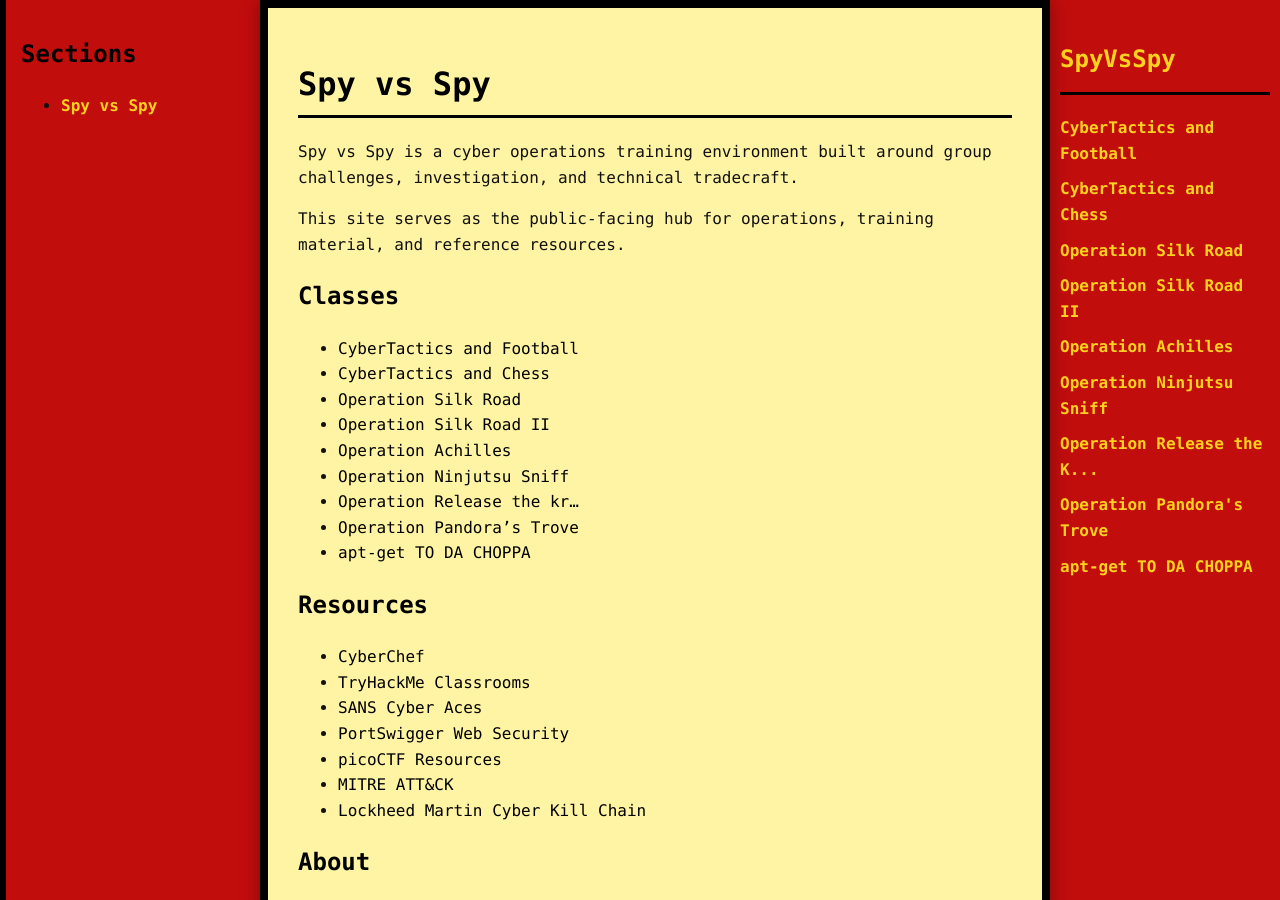
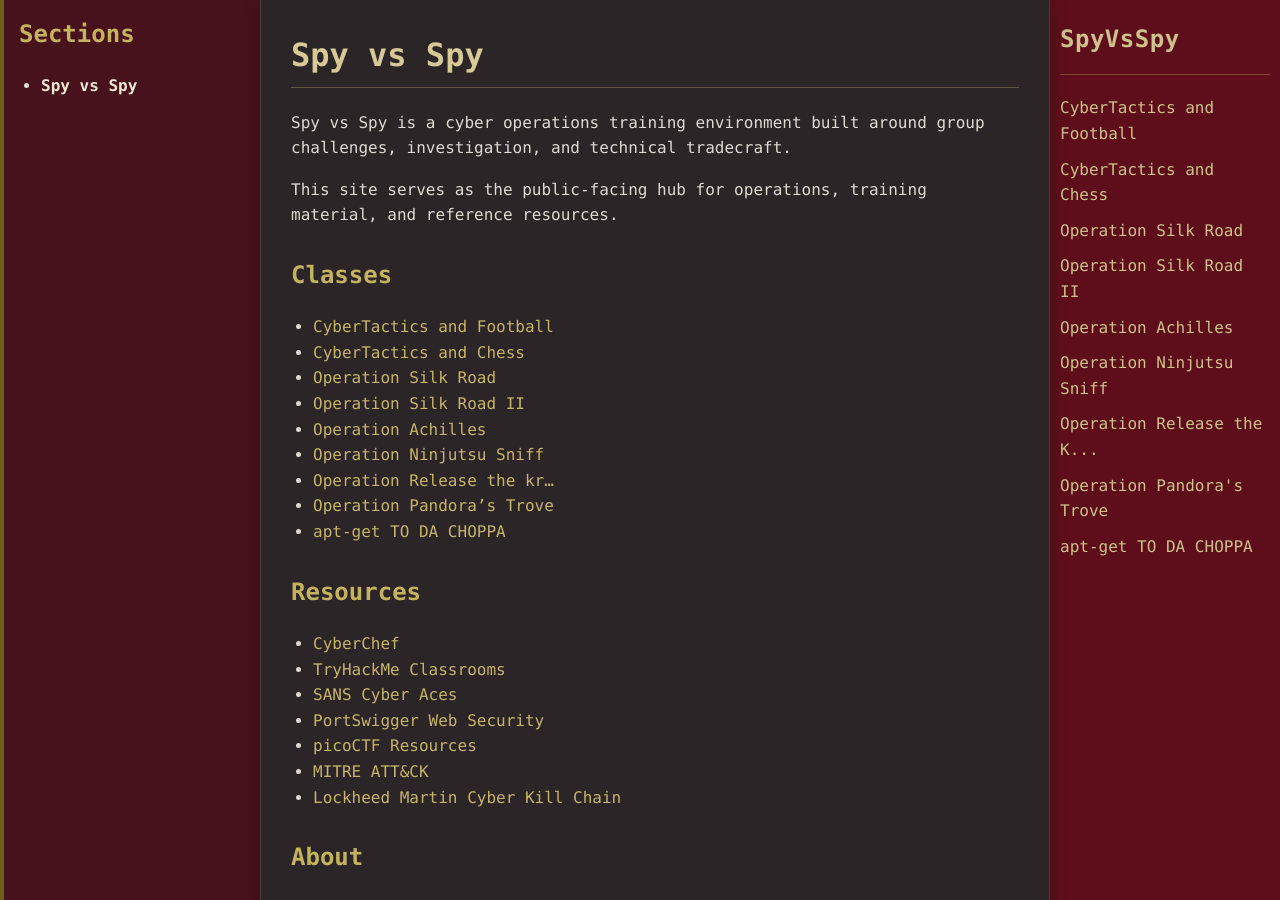
Before and after one commit to jboyce1/SpyVsSpy, a Jekyll site: the page built from index.md, in a window 1280 px wide and 900 px high. Built offline with Jekyll 4.4.1, drawn with Linux system fonts in a browser that asks for light colours.

Commit message:
Update styles.css
Signed-off-by: jboyce1 <79017276+jboyce1@users.noreply.github.com>

```diff
--- a/assets/css/styles.css
+++ b/assets/css/styles.css
@@ -1,165 +1,133 @@
 /* ================================
-   SPY vs SPY THEME
+   SPY vs SPY - SUBDUED CYBER THEME
    ================================ */
 
 body {
     font-family: Consolas, "Courier New", monospace;
-
-    /* true page background */
-    background-color: #e6e6e6;  /* light grey */
-
-    color: #111;
+    background-color: rgb(28, 24, 26);
+    color: rgb(222, 218, 210);
     margin: 0;
     padding: 0;
     line-height: 1.6;
 }
 
-/* ================================
-   RIGHT NAVIGATION
-   ================================ */
-
+/* Right-side fixed navigation bar */
 nav {
     position: fixed;
     right: 0;
     top: 0;
     width: 210px;
     height: 100vh;
-
-    background-color: #c20d0d; /* dynamite red */
-
+    background-color: rgb(94, 14, 26);
     padding: 20px 10px;
     overflow-y: auto;
-
-    border-left: 6px solid #000;
+    border-left: 4px solid rgb(112, 96, 21);
+    box-shadow: -2px 0 10px rgba(0, 0, 0, 0.35);
 }
 
-/* header */
-
+/* Header inside navigation */
 nav h1 {
     font-size: 1.5em;
     margin-bottom: 20px;
+    color: rgb(196, 178, 95);
+    letter-spacing: 0.5px;
 }
 
-/* nav links */
-
+/* Navigation links */
 nav a {
-    color: #ffd21f; /* default yellow */
+    color: rgb(205, 193, 140);
     text-decoration: none;
     display: block;
     margin-bottom: 10px;
+    transition: color 0.15s ease;
+}
+
+nav a:hover {
+    color: rgb(238, 232, 210);
+}
+
+/* Main content */
+.main-content {
+    margin-left: 260px;
+    margin-right: 230px;
+    position: relative;
+    background-color: rgb(43, 37, 40);
+    z-index: 100;
+    padding: 30px;
+    max-width: calc(100% - 490px);
+    min-height: 100vh;
+    border-left: 1px solid rgba(196, 178, 95, 0.18);
+    border-right: 1px solid rgba(196, 178, 95, 0.18);
+    box-shadow: 0 0 18px rgba(0, 0, 0, 0.18);
+}
+
+/* Left nav / TOC */
+#left-nav {
+    position: fixed;
+    left: 0;
+    top: 0;
+    width: 240px;
+    height: 100vh;
+    background: rgb(72, 18, 28);
+    padding: 15px;
+    overflow-y: auto;
+    border-right: 4px solid rgb(112, 96, 21);
+    z-index: 50;
+    box-shadow: 2px 0 10px rgba(0, 0, 0, 0.25);
+}
+
+#left-nav h2 {
+    color: rgb(196, 178, 95);
+    margin-top: 0;
+}
+
+#left-nav a {
+    color: rgb(205, 193, 140);
+    text-decoration: none;
+    transition: color 0.15s ease;
+}
+
+#left-nav a:hover {
+    color: rgb(238, 232, 210);
+}
+
+#toc a.active {
+    color: rgb(238, 232, 210);
     font-weight: bold;
 }
 
-nav a:hover {
-    color: #000; /* invert on hover */
-}
-
-/* ================================
-   MAIN CONTENT
-   ================================ */
-
-.main-content {
-
-    margin-left: 260px;
-    margin-right: 230px;
-
-    position: relative;
-
-    background-color: #fff4a3; /* yellow section */
-
-    z-index: 100;
-
-    padding: 30px;
-
-    max-width: calc(100% - 490px);
-    min-height: 100vh;
-
-    border: 8px solid #000;
-
-    box-shadow: 0 0 18px rgba(0,0,0,0.35);
-}
-
-/* ================================
-   LEFT NAV
-   ================================ */
-
-#left-nav {
-
-    position: fixed;
-    left: 0;
-    top: 0;
-
-    width: 240px;
-    height: 100vh;
-
-    background: #c20d0d;
-
-    padding: 15px;
-
-    overflow-y: auto;
-
-    border-right: 6px solid #000;
-
-    z-index: 50;
-}
-
-#left-nav h2 {
-    color: #000;
-}
-
-#left-nav a {
-    color: #ffd21f;
-    text-decoration: none;
-    font-weight: bold;
-}
-
-#left-nav a:hover {
-    color: #000;
-}
-
-#toc a.active {
-    font-weight: bold;
-}
-
-/* ================================
-   TEXT
-   ================================ */
-
+/* Text */
 p, li {
-    color: #111;
+    color: rgb(222, 218, 210);
 }
 
 h1 {
-    color: #000;
-    border-bottom: 3px solid #000;
-    padding-bottom: 4px;
+    color: rgb(214, 201, 150);
+    border-bottom: 1px solid rgba(196, 178, 95, 0.35);
+    padding-bottom: 6px;
+    margin-top: 0;
 }
 
 h2 {
-    color: #000;
+    color: rgb(196, 178, 95);
+    margin-top: 28px;
 }
 
 h3, h4, h5, h6 {
-    color: #222;
+    color: rgb(186, 176, 165);
 }
 
-/* ================================
-   LINKS
-   ================================ */
-
+/* Global links */
 a, a:visited, a:active {
-    color: #000;
+    color: rgb(199, 180, 105);
     text-decoration: none;
 }
 
 a:hover {
-    color: #ff9900;
+    color: rgb(238, 232, 210);
 }
 
-/* ================================
-   WALKTHROUGH
-   ================================ */
-
+/* Walkthrough layout */
 .walkthrough-container {
     display: flex;
     flex-wrap: wrap;
@@ -177,80 +145,48 @@
     height: auto;
 }
 
-/* ================================
-   SCROLL BOX
-   ================================ */
-
+/* Scroll box */
 .scroll-box {
-
-    background-color: #fff4a3; /* muted yellow */
-
-    color: #111;
-
+    background-color: rgb(58, 50, 33);
+    color: rgb(227, 222, 205);
     padding: 12px;
-
     margin: 12px 0;
-
-    border: 3px solid #000;
-
+    border: 1px solid rgba(196, 178, 95, 0.28);
     border-radius: 4px;
-
-    font-family: Consolas, monospace;
-
+    font-family: Consolas, "Courier New", monospace;
     font-size: 14px;
-
     overflow-x: auto;
-
     max-width: 100%;
-
     white-space: pre-wrap;
-
     word-wrap: break-word;
-
     display: block;
 }
 
-/* ================================
-   TERMINAL
-   ================================ */
-
+/* Terminal */
 .terminal {
-
-    background-color: #000;
-
-    color: #ffffff; /* white text */
-
+    background-color: rgb(18, 18, 20);
+    color: rgb(226, 226, 226);
     padding: 12px;
-
     margin: 12px 0;
-
     border-radius: 4px;
-
-    border: 3px solid #444;
-
-    font-family: Consolas, monospace;
-
+    border: 1px solid rgb(70, 60, 64);
+    font-family: Consolas, "Courier New", monospace;
     font-size: 14px;
-
     line-height: 1.4;
-
     overflow-x: auto;
-
     max-width: 100%;
-
     white-space: pre-wrap;
-
     word-break: break-word;
-
-    box-shadow: inset 0 0 12px rgba(0,0,0,0.9);
+    box-shadow: inset 0 0 10px rgba(0, 0, 0, 0.45);
 }
 
-/* ================================
-   MOBILE
-   ================================ */
+/* Optional subtle separators for lists in dark theme */
+ul, ol {
+    padding-left: 22px;
+}
 
+/* Mobile */
 @media screen and (max-width: 768px) {
-
     #left-nav {
         display: none !important;
         visibility: hidden;
@@ -263,32 +199,20 @@
         width: 90%;
         max-width: 100%;
         padding: 15px;
-        border-width: 5px;
     }
 
     nav {
-
         width: 100%;
-
         height: auto;
-
         position: relative;
-
         display: flex;
-
         flex-wrap: wrap;
-
         justify-content: center;
-
         align-items: center;
-
         padding: 10px;
-
-        background: #c20d0d;
-
+        background: rgb(94, 14, 26);
         border-left: none;
-
-        border-bottom: 4px solid #000;
+        border-bottom: 3px solid rgb(112, 96, 21);
     }
 
     nav a {
@@ -299,5 +223,4 @@
         text-align: center;
         white-space: nowrap;
     }
-
 }
```
